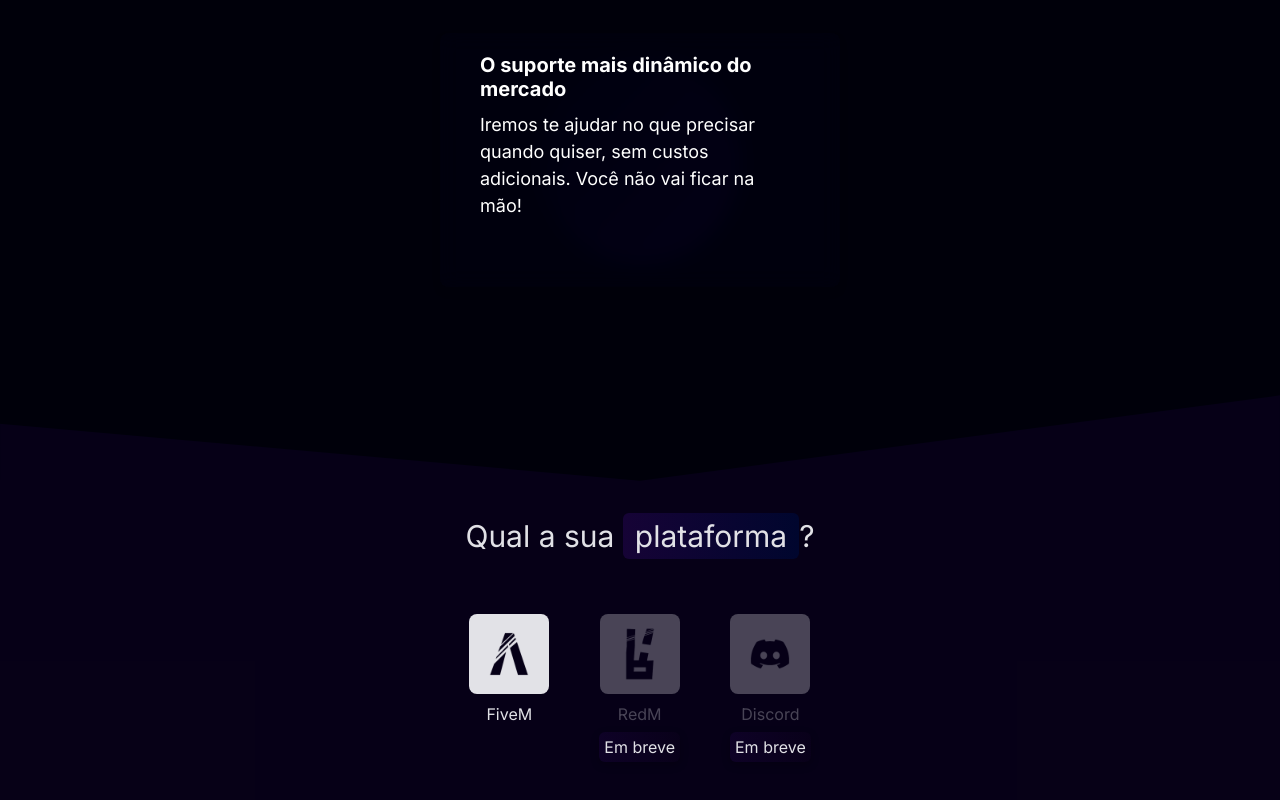
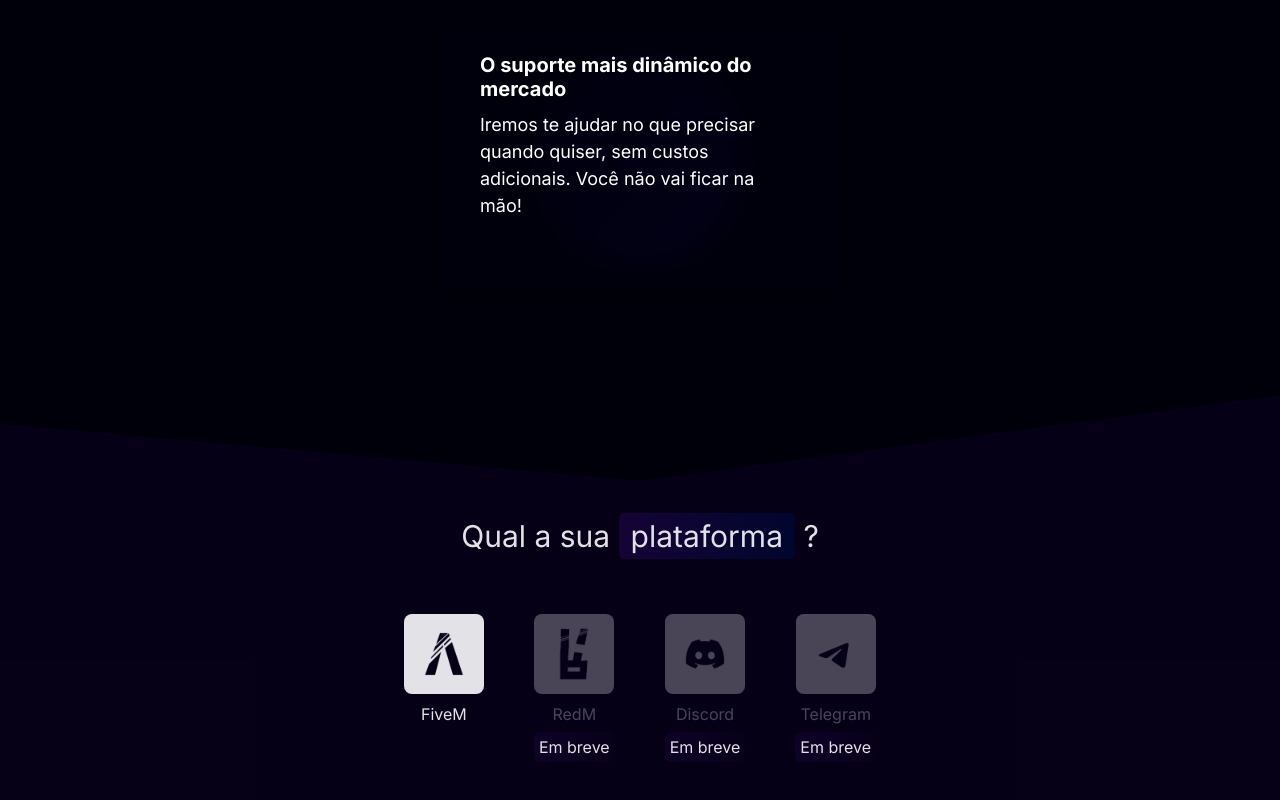
Before and after one commit to gfrnca/next-rx6-web, a Next.js app: page / in a window 1280 px wide. Shown: the part 610-1410 px from the top of the page. Built offline with nearby package versions, Linux system fonts and the light colour scheme.

Commit message:
Adicionado plataforma Telegram

```diff
--- a/src/components/organisms/HomePage/Platforms/Platforms.tsx
+++ b/src/components/organisms/HomePage/Platforms/Platforms.tsx
@@ -8,12 +8,13 @@ import { PlatformsStyles } from "./Platforms.styled"
 import fivem from '../../../../assets/white_fivem.png'
 import redm from '../../../../assets/white_redm.png'
 import discord from '../../../../assets/white_discord.png'
+import telegram from '../../../../assets/white_telegram.png'
 
 const Platforms = () => {
   return (
     <PlatformsStyles>
       <div className="platforms-wrapper">
-        <h1>Qual a sua <span>plataforma</span>?</h1>
+        <h1>Qual a sua <span>plataforma</span> ?</h1>
 
         <div className="platforms">
           <div className="platform">
@@ -45,6 +46,16 @@ const Platforms = () => {
             <p>Discord</p>
             <span>Em breve</span>
           </div>
+          <div className="platform disabled">
+            <Image
+              className='platform-icon'
+              src={telegram}
+              alt="Telegram"
+              title='Em breve'
+            />
+            <p>Telegram</p>
+            <span>Em breve</span>
+          </div>
         </div>
       </div>
 
--- a/src/components/organisms/Navbar/Navbar.styled.ts
+++ b/src/components/organisms/Navbar/Navbar.styled.ts
@@ -3,10 +3,14 @@ import styled from 'styled-components'
 export const NavbarStyles = styled.div `
   width: 100%;
   height: 90px;
-  background: rgba(0, 3, 22, 0.0);
+  background: #00000a;
   display: flex;
   align-items: center;
   margin-bottom: 60px;
+  position: sticky;
+  top: 0;
+  z-index: 100;
+  transition: 0.2s all;
 
   .brand {
     width: 30px;
```
Also changed, not shown: src/assets/white_telegram.png (added), src/components/organisms/Footer/Footer.jsx (added), src/components/organisms/Footer/Footer.styled.ts (added).
